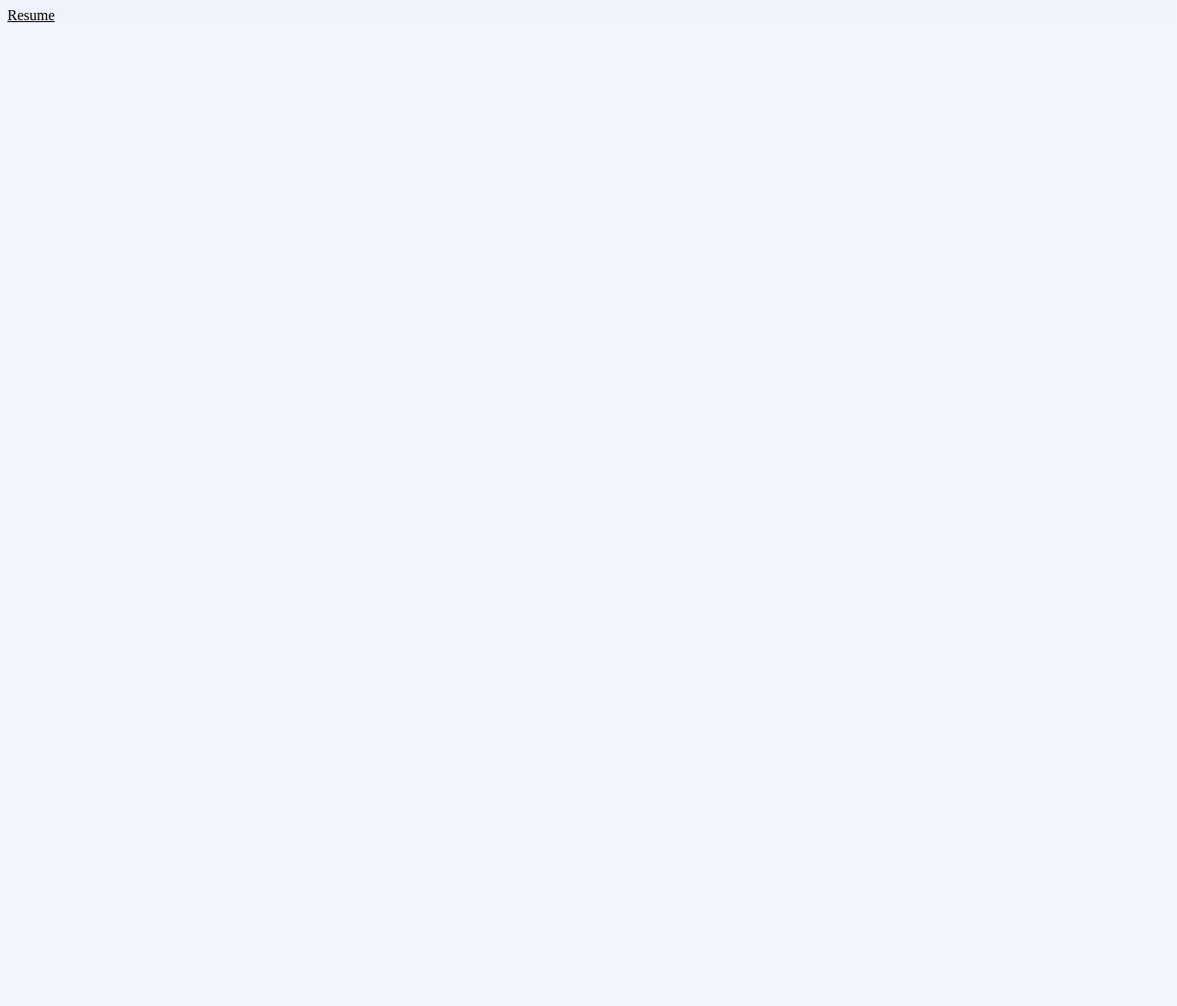
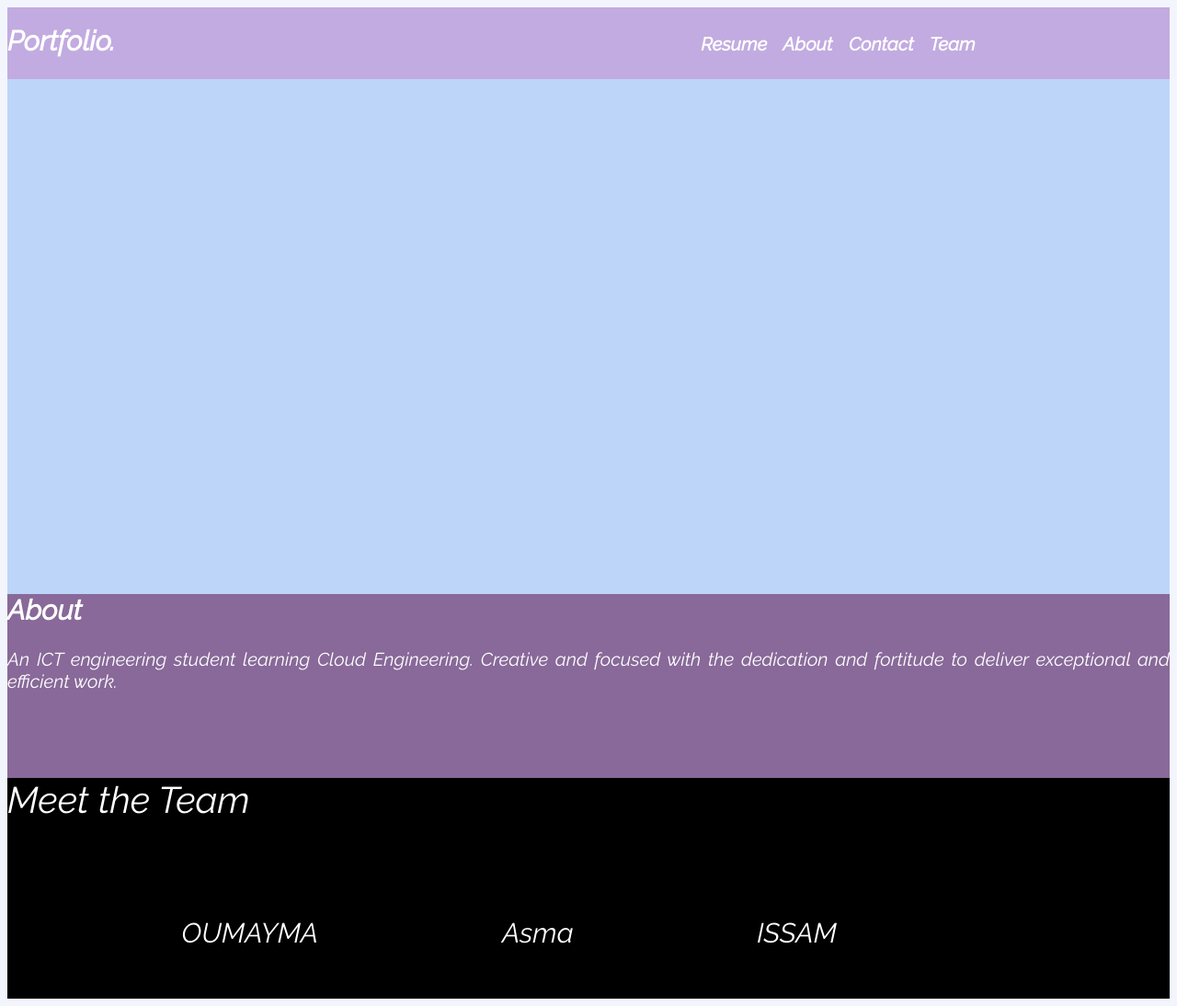
Before and after one commit to ayacherigui/Portfolio, a plain HTML site: page Index.html in a window 1280 px wide. Shown: the whole page at 92% size. Before the commit the page ends 800 px from the top, so only its background shows below. Drawn offline with Linux system fonts and the light colour scheme; a web font is replaced by a local one.

Commit message:
adding parts to the home page

```diff
--- a/Index.html
+++ b/Index.html
@@ -8,11 +8,41 @@
     <meta name="author" content="Aya Cherigui" />
     <meta name="viewport" content="width=device-width, initial-scale=1.0" />
     <meta http-equiv="refresh" content="30" />
-    <link rel="stylesheet" href="./main.css" />
+    <link rel="general stylesheet" href="main.css" />
+    <link rel="index stylesheet" href="index.css" />
+    <link rel="preconnect" href="https://fonts.googleapis.com" />
+    <link rel="preconnect" href="https://fonts.gstatic.com" crossorigin />
+    <link
+      href="https://fonts.googleapis.com/css2?family=Raleway:ital@1&family=Sonsie+One&display=swap"
+      rel="stylesheet"
+    />
     <title>AyaCherigui</title>
     <link rel="icon" href="./images/AC.png" />
   </head>
   <body>
-    <a href="./cv.html">Resume</a>
+    <!-- *****NAVBAR******** -->
+    <div class="navbar">
+      <span class="navbar"> Portfolio.</span>
+      <a href="./cv.html" class="navbar">Resume</a>
+      <a href="#About" class="navbar">About</a>
+      <a href="./contacts.html" class="navbar">Contact</a>
+      <a href="#Team" class="navbar">Team</a>
+    </div>
+    <!-- ************************** -->
+    <div id="home"></div>
+    <div id="About">
+      <span>About </span> <br />
+      <br />
+      An ICT engineering student learning Cloud Engineering. Creative and
+      focused with the dedication and fortitude to deliver exceptional and
+      efficient work.
+    </div>
+    <div id="Team" class="team">
+      Meet the Team
+      <br /><br /><br />
+      <p class="team">OUMAYMA</p>
+      <p class="team">Asma</p>
+      <p class="team">ISSAM</p>
+    </div>
   </body>
 </html>
--- /dev/null
+++ b/cv.css
@@ -0,0 +1,52 @@
+* {
+  background-color: #eef1fca8;
+}
+h1 {
+  font-family: "Raleway";
+  font-size: 30.3px;
+  color: rgba(7, 6, 6, 0.815);
+  border-bottom: 1vw solid #d3d9eed8;
+  height: 2.2vh;
+  margin-left: 40%;
+  margin-right: 30%;
+}
+section {
+  margin-left: 40%;
+  line-height: 80%;
+}
+div {
+  margin-left: 20%;
+}
+p {
+  font-family: "Lora";
+  font-size: 15.1px;
+  color: rgb(11, 11, 12);
+}
+h3 {
+  font-family: "Raleway";
+  font-size: 18.1px;
+  color: #290520;
+}
+
+h5 {
+  font-family: "Lora";
+  font-size: 16.1px;
+}
+strong {
+  font-family: "Lora";
+  font-size: 14.1px;
+  color: rgba(0, 0, 0, 0.829);
+}
+a {
+  color: black;
+}
+
+#centre {
+  font-size: 11px;
+  margin-left: 44%;
+}
+p.pitch {
+  font-family: "Lora";
+  font-size: 16.1px;
+  text-align: center;
+}
--- /dev/null
+++ b/index.css
@@ -0,0 +1,56 @@
+div.navbar {
+  background-color: rgba(110, 42, 173, 0.356);
+  width: 100%;
+  height: 5vh;
+  padding-top: 1.5%;
+  padding-bottom: 1.5%;
+  font: 20px "Raleway", sans-serif;
+  font-weight: bold;
+  text-decoration-line: none;
+}
+a.navbar,
+span.navbar {
+  color: white;
+  background-color: transparent;
+  text-decoration-line: none;
+  text-indent: 50px;
+  margin-right: 1%;
+  display: inline;
+}
+
+span.navbar {
+  margin-right: 50%;
+}
+
+#About {
+  background-color: rgba(62, 7, 83, 0.582);
+  color: white;
+  font: 20px "Raleway", sans-serif;
+  text-align: justify;
+  width: 100%;
+  height: 25vh;
+}
+#home {
+  background-color: rgba(42, 127, 238, 0.26);
+  width: 100%;
+  height: 70vh;
+}
+#Team {
+  background-color: black;
+  color: white;
+  font: 40px "Raleway", sans-serif;
+  text-align: justify;
+  width: 100%;
+  height: 30vh;
+}
+span {
+  background-color: transparent;
+  font: 30px "Raleway", sans-serif;
+  font-weight: bolder;
+}
+p.team {
+  padding-left: 15%;
+  display: inline;
+  background-color: transparent;
+  font: 30px "Raleway";
+}
--- a/main.css
+++ b/main.css
@@ -1,50 +1,3 @@
-*{
+* {
   background-color: #eef1fca8;
 }
-h1 {
-  font-family: "Raleway";
-  font-size: 30.3px;
-  color: rgba(7, 6, 6, 0.815);
-  border-bottom: 10px solid #d3d9ee;
-  margin-left: 40%;
-}
-section{
-  margin-left: 40%;
-  line-height:80%;
-}
-div {
-  margin-left: 20%;
-}
-p{
-    font-family: "Lora";
-  font-size: 15.1px;
-  color: rgb(11, 11, 12)
-}
-h3 {
-  font-family: "Raleway";
-  font-size: 18.1px;
-  color: #4d0e3d";
-}
-
-h5{
-  font-family: "Lora";
-  font-size: 16.1px;
-}
-strong{
-  font-family: "Lora";
-  font-size: 14.1px;
-  color: rgba(0, 0, 0, 0.829);
-}
-a {
-  color: black;
-}
-
-#centre{
-font-size: 11px;
-margin-left: 44%;
-}
-p.pitch{
-  font-family: "Lora";
-  font-size: 16.1px;
-  text-align: center;
-}
```
Also changed, not shown: cv.html (+2 -3 lines), about.html (added), 1 other file.
